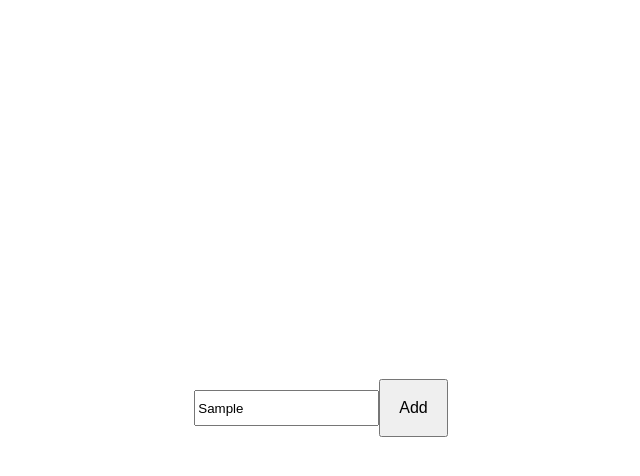
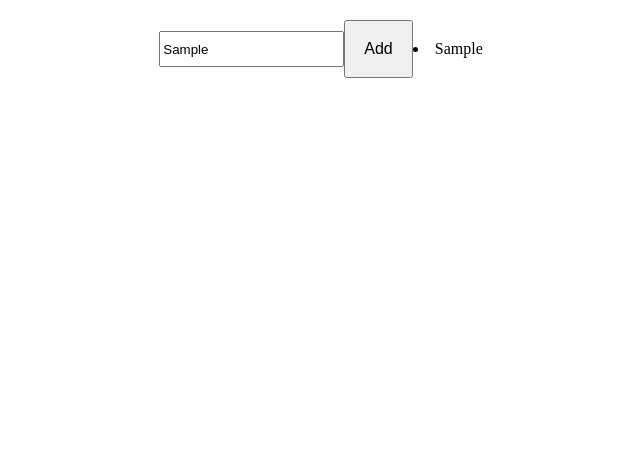
Before and after one commit to Makvi-droid/JS-mini-projects, a plain HTML site: page module-pattern/DOM/to-do-list.html in a window 1280 px wide. Both pictures are taken after typing "Sample" into the empty fields and a click on the button "Add". Shown: the whole page, without its empty margins (319-959 px from the left). Drawn offline with Linux system fonts and the light colour scheme.

Commit message:
finished testing to do list

```diff
--- a/module-pattern/DOM/to-do-list.html
+++ b/module-pattern/DOM/to-do-list.html
@@ -1,27 +1,40 @@
 <!DOCTYPE html>
 <html lang="en">
   <head>
-    <meta charset="UTF-8">
-    <meta name="viewport" content="width=device-width, initial-scale=1.0">
+    <meta charset="UTF-8" />
+    <meta name="viewport" content="width=device-width, initial-scale=1.0" />
     <title>To-Do List IIFE DOM</title>
     <style>
-        body{
+      body {
+        margin-top: 20px;
         display: flex;
         align-items: center;
         justify-content: center;
-            min-height: 100vh;
       }
-        button{
+      button {
         padding: 18px;
         font-size: 16px;
       }
-        input{
+      input {
         height: 30px;
       }
     </style>
   </head>
   <body>
-    <input type="text" id="listTxt">
+    <input type="text" id="listTxt" />
     <button id="addBtn">Add</button>
+    <div id="listContainer"></div>
+
+    <script>
+      let list = document.getElementById("listTxt");
+      let addBtn = document.getElementById("addBtn");
+      let listContainer = document.getElementById("listContainer");
+
+      addBtn.addEventListener("click", () => {
+        const listItem = document.createElement("li");
+        listItem.innerHTML = list.value;
+        listContainer.append(listItem);
+      });
+    </script>
   </body>
 </html>
```
Lines whose indentation alone changed are shown as unchanged.
